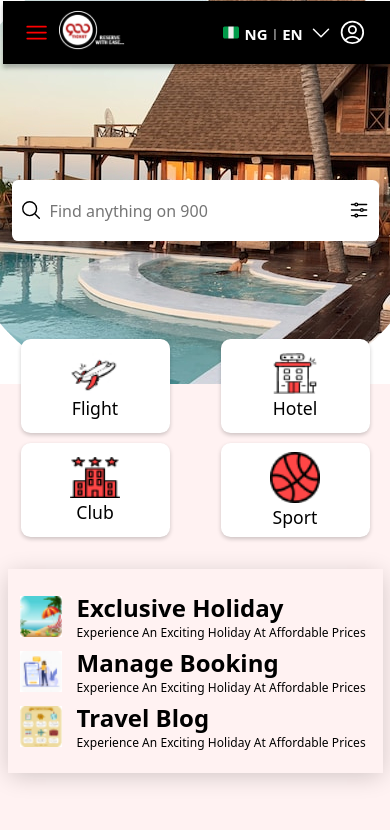
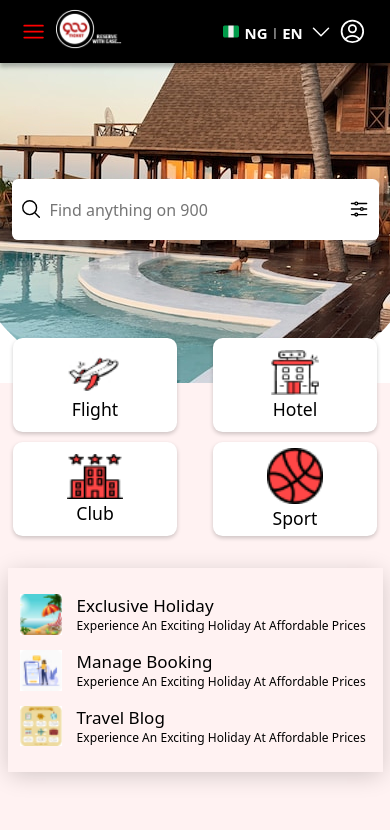
Before and after one commit to Ezeh0415/900-testing, a plain HTML site: page index.html in a window 390 px wide. Shown: the top 830 px of the page. Drawn offline with nearby package versions, Linux system fonts and the light colour scheme.

Commit message:
fixed style

```diff
--- a/style/mobile.css
+++ b/style/mobile.css
@@ -20,8 +20,6 @@
         position: relative;
         display: flex;
         align-items: center;
-        margin-left: 0.2rem;
-        margin-top: 1px;
         justify-content: space-between;
         padding:8px 20px;
         background-color: black;
@@ -148,7 +146,7 @@
         align-items: center;
         align-self: stretch;
         justify-content: center;
-        width: 145px;
+        width: 160px;
         height: 90px;
         background-color: white;
         padding: 2px;
@@ -182,7 +180,7 @@
         flex-direction: column;
         justify-content: center;
         align-items: center;
-        gap: 5px;
+        gap: 15px;
         flex-shrink: 0;
         margin: 2rem auto;
     }
@@ -199,11 +197,11 @@
         width: 12%;
     }
 
-    .third-section div span h1 {
+    .third-section div span h2 {
         color: #000;
-        font-size: 13px;
+        font-size: 17px;
         font-style: normal;
-        font-weight: 400;
+        font-weight: 500;
         line-height: normal;
         letter-spacing: 0.021px;
     }
```
